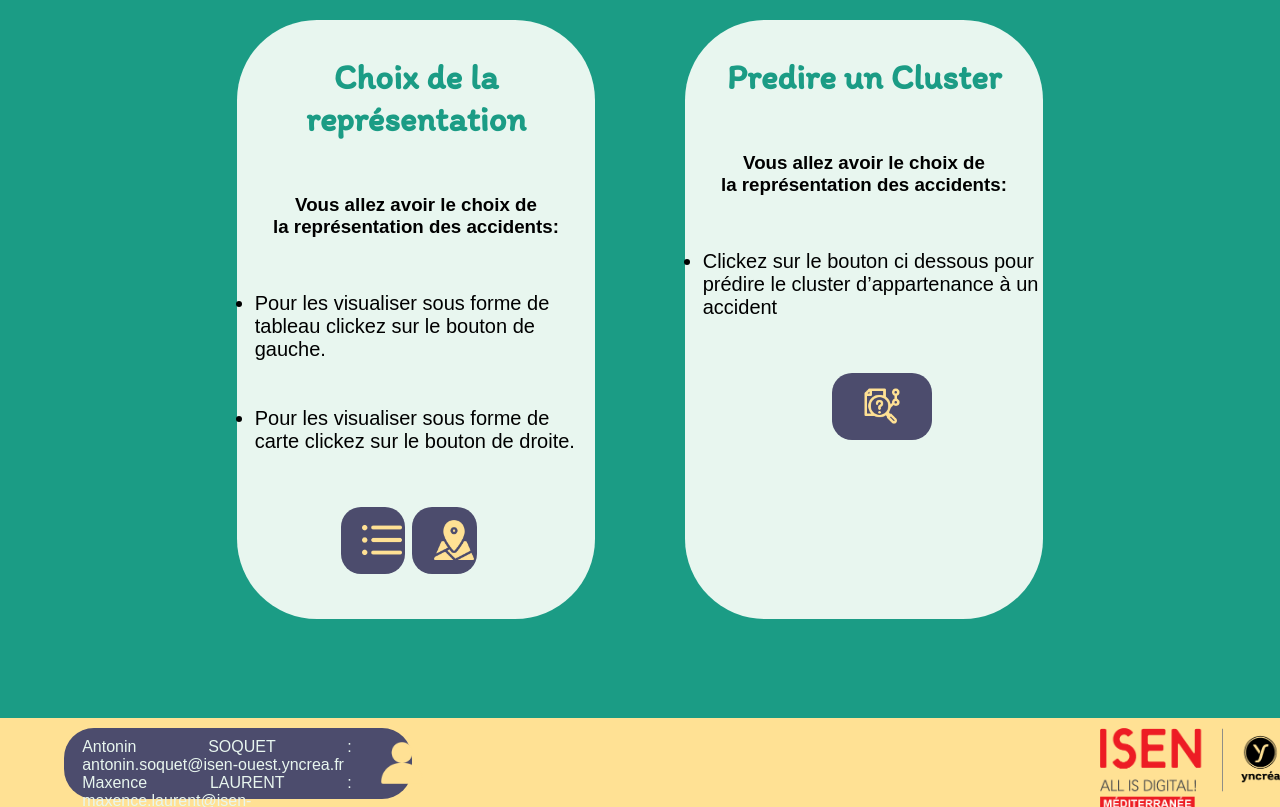
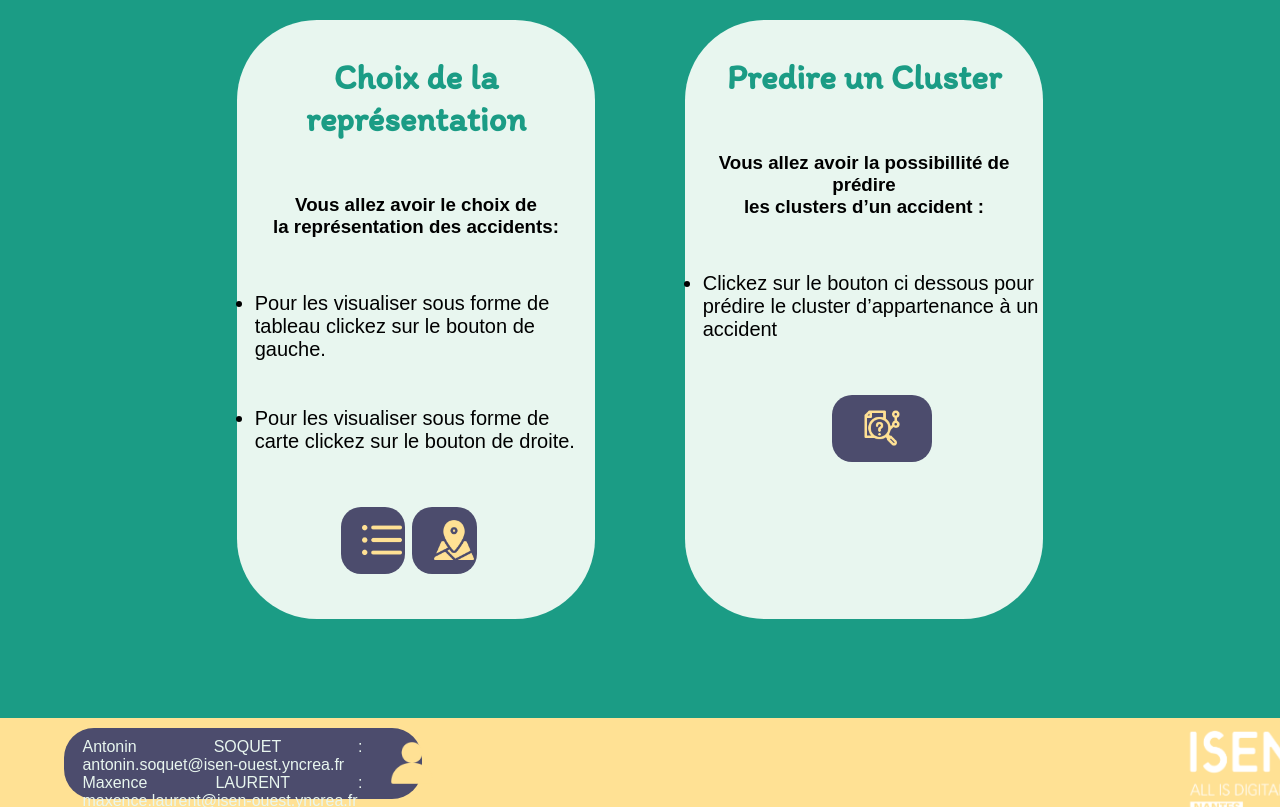
Before and after one commit to 0nano/end-project-A3-Web, a PHP site: page /visualisation.html in a window 1280 px wide. Shown: the part 81-888 px from the top of the page. Run offline with PHP 8.4, Linux system fonts and the light colour scheme.

Commit message:
push debut de journee

```diff
--- a/ajout.html
+++ b/ajout.html
@@ -42,7 +42,7 @@
                 </div>
             </div>
             <div class="footer-img">
-              <img src="images/isen.png"  style="width: 180px; margin-right: 0; margin-top: 10px;">
+              <img src="images/isen.png"  style="width: 180px; scale: 0.8;">
             </div>
           </footer>
     </body>
--- a/css/main.css
+++ b/css/main.css
@@ -105,13 +105,14 @@ footer {
 
 .footer-textbox{
   display: flex;
-  height: 80%;
+  height: 8%;
   width: 28%;
   margin: 10px;
   margin-left: 5%;
   background-color: var(--grey);
   border-radius: 30px;
   padding: 10px;
+  position: fixed;
 }
 
 
@@ -123,7 +124,8 @@ footer {
   font-family: 'Raleway', sans-serif;
 }
 .footer-img{
-  margin-left:53%;
+  margin-top: -1%;
+  margin-left:90%;
 }
 
 
--- a/index.html
+++ b/index.html
@@ -56,7 +56,7 @@
                 </div>
             </div>
             <div class="footer-img">
-              <img src="images/isen.png"  style="width: 180px; margin-right: 0; margin-top: 10px;">
+              <img src="images/isen.png"  style="width: 180px; scale: 0.8;">
             </div>
           </footer>
     </body>
--- a/prediction.html
+++ b/prediction.html
@@ -29,7 +29,7 @@
                 </div>
             </div>
             <div class="footer-img">
-              <img src="images/isen.png"  style="width: 180px; margin-right: 0; margin-top: 10px;">
+              <img src="images/isen.png"  style="width: 180px; scale: 0.8;">
             </div>
           </footer>
     </body>
--- a/visualisation-map.html
+++ b/visualisation-map.html
@@ -29,7 +29,7 @@
                 </div>
             </div>
             <div class="footer-img">
-              <img src="images/isen.png"  style="width: 180px; margin-right: 0; margin-top: 10px;">
+              <img src="images/isen.png"  style="width: 180px; scale: 0.8;">
             </div>
           </footer>
     </body>
--- a/visualisation-tab.html
+++ b/visualisation-tab.html
@@ -9,7 +9,7 @@
           <div class="header-wheel">
             <a href="index.html"><img src="images/wheel.png" class="icon"></a>
           </div>
-          <div class="title" style="margin-right: 25%;"><h1 class="text">Visualisation - Tableau</h1></div>
+          <div class="title" style="margin-right: 21%;"><h1 class="text">Visualisation - Tableau</h1></div>
           <div class="header-boxes">
             <div class="header-box">
               <a href="index.html"><img src="images/home.png" class="icon"></a>
@@ -29,7 +29,7 @@
                 </div>
             </div>
             <div class="footer-img">
-              <img src="images/isen.png"  style="width: 180px; margin-right: 0; margin-top: 10px;">
+              <img src="images/isen.png"  style="width: 180px; scale: 0.8;">
             </div>
           </footer>
     </body>
--- a/visualisation.html
+++ b/visualisation.html
@@ -31,7 +31,7 @@
                   </ul><br><br><br>
                   <div class="visu-choice">
                     <div class="header-box">
-                      <a href="visualisation.html"><img src="images/list.png" class="visu-icon"></a>
+                      <a href="visualisation-tab.html"><img src="images/list.png" class="visu-icon"></a>
                     </div>
                     <div class="header-box">
                       <a href="visualisation.html"><img src="images/map.png" class="visu-icon"></a>
@@ -42,7 +42,7 @@
               </div>
               <div class="right-box param">
                 <div class="left-box-title"><H2>Predire un Cluster</H2><br><br><br>
-                <h3>Vous allez avoir le choix de<br> la représentation des accidents:</h3> <br><br><br>
+                <h3>Vous allez avoir la possibillité de prédire <br>les clusters d’un accident :</h3> <br><br><br>
                   <ul class="visu-list">
                     <li>Clickez sur le bouton ci dessous pour prédire le cluster d’appartenance à un accident</li>
                   </ul><br><br><br>
@@ -67,7 +67,7 @@
                 </div>
             </div>
             <div class="footer-img">
-              <img src="images/isen.png"  style="width: 180px; margin-right: 0; margin-top: 10px;">
+              <img src="images/isen.png"  style="width: 180px; scale: 0.8;">
             </div>
           </footer>
     </body>
```
Also changed, not shown: images/isen.png.
